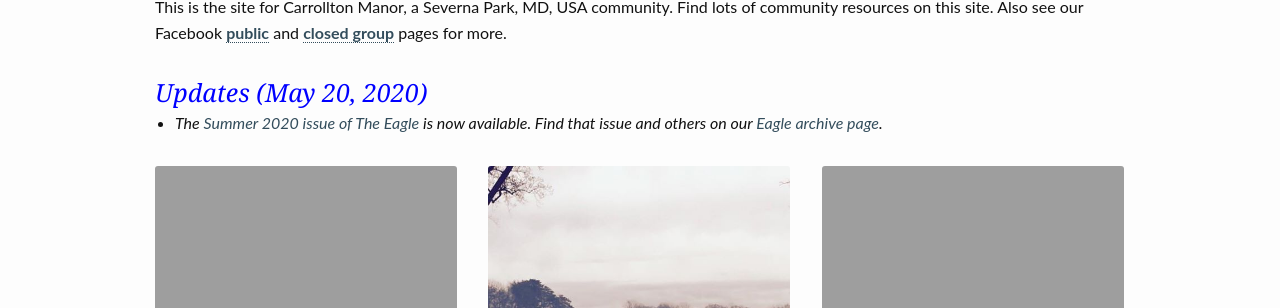
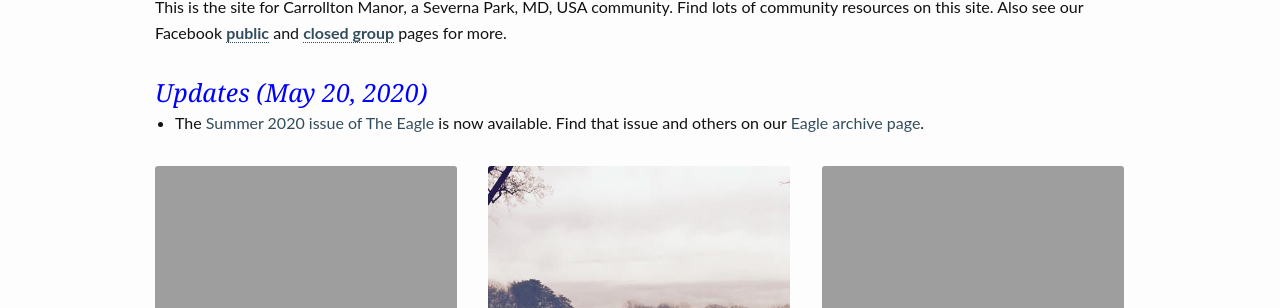
Before and after one commit to carrolltonmanor/carrolltonmanor.github.io, a Jekyll site: the page built from index.md, in a window 1280 px wide. Shown: the part 411-719 px from the top of the page. Built offline with Jekyll 4.4.1, drawn with Linux system fonts in a browser that asks for light colours.

Commit message:
reformatted welcome

```diff
--- a/_layouts/frontpage.html
+++ b/_layouts/frontpage.html
@@ -26,7 +26,7 @@ format: blog-index
     <div class="medium-12 columns">
 	    <h2 class="font-size-h3 t10" style="color:blue;"><i>Updates (May 20, 2020)</i></h2>
 	    <ul>
-		    <li><i>The <a href="/resources/eagle-archive/eagle-2020-summer.pdf">Summer 2020 issue of The Eagle</a> is now available.  Find that issue and others on our <a href="resources/eagle-archive/">Eagle archive page</a>.</i></li>
+		    <li>The <a href="/resources/eagle-archive/eagle-2020-summer.pdf">Summer 2020 issue of The Eagle</a> is now available.  Find that issue and others on our <a href="resources/eagle-archive/">Eagle archive page</a>.</li>
 	    </ul>
     </div><!-- /.medium-12.columns -->
 </div>
```
